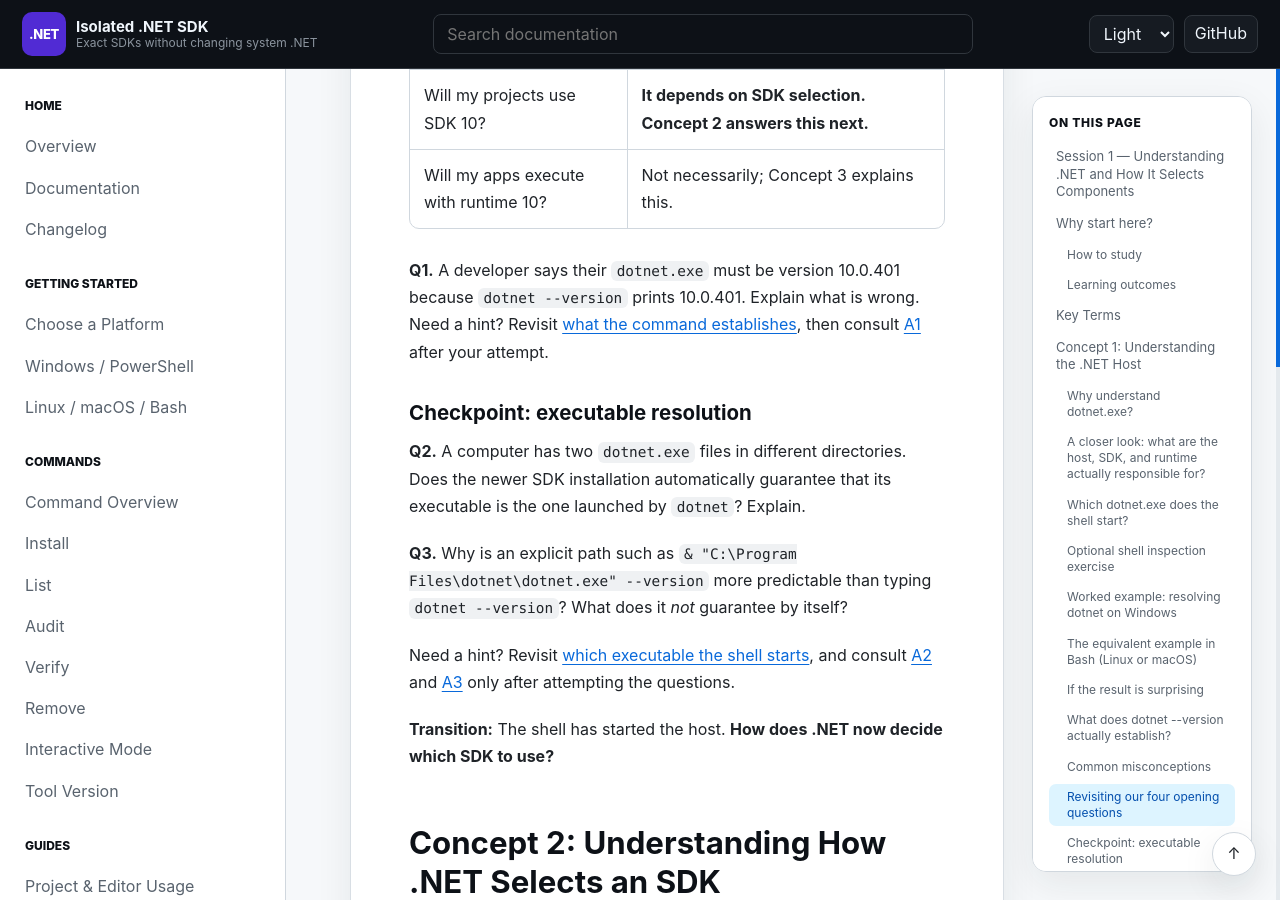
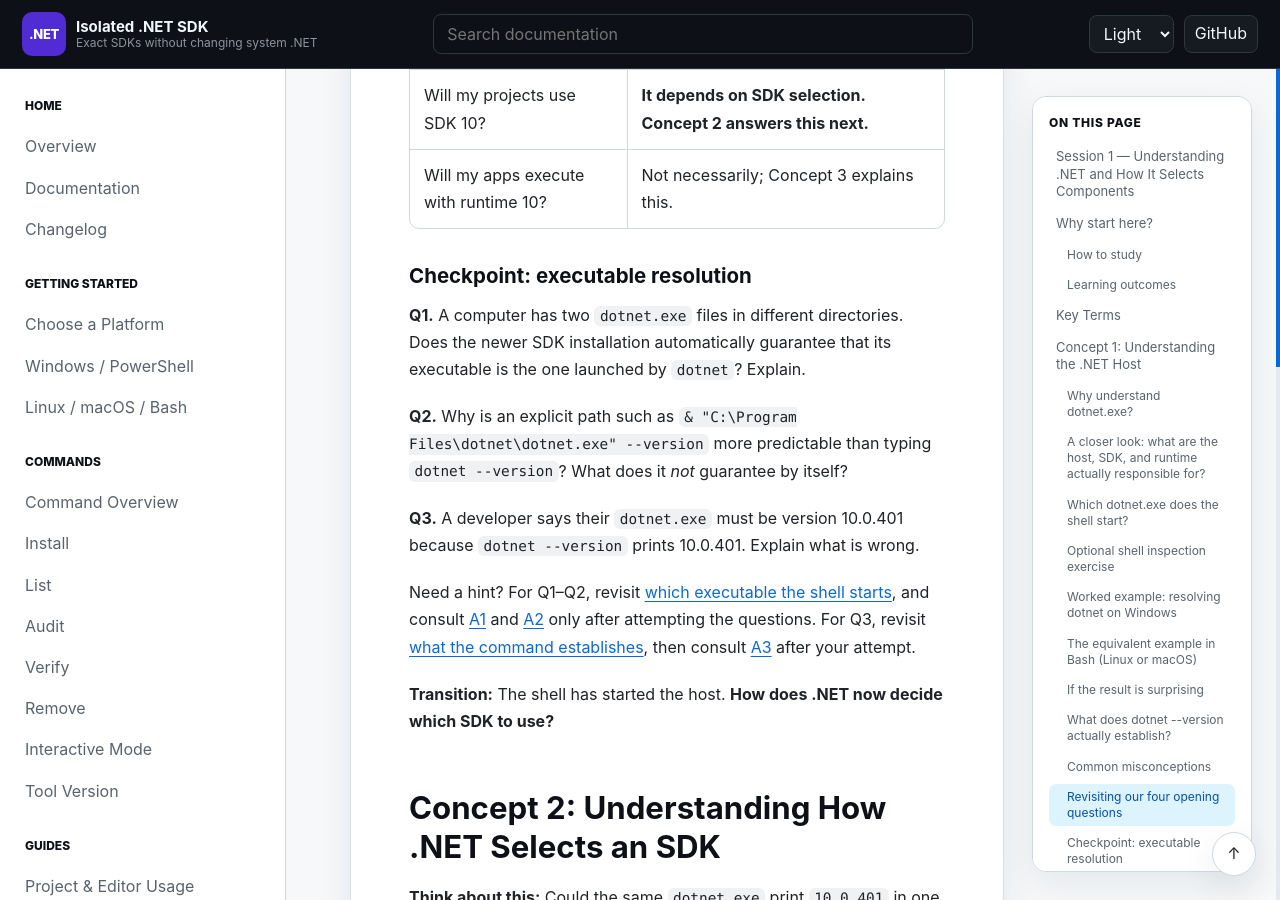
Before and after one commit to infoconex/isolated-dotnet-sdk, a Jekyll site: the page built from docs/training/isolated-dotnet-sdk-session-1-self-paced.md, in a window 1280 px wide and 900 px high, scrolled down 10316 px. Built offline with Jekyll 4.4.1, drawn with Linux system fonts in a browser that asks for light colours; our own code applies the rules of GitHub Pages for plain Markdown files; some of the changed text lies outside the part shown.

Commit message:
docs(training): rotate Q1–Q3 and A1–A3 into diagnostic order

```diff
--- a/docs/training/isolated-dotnet-sdk-session-1-self-paced.md
+++ b/docs/training/isolated-dotnet-sdk-session-1-self-paced.md
@@ -220,16 +220,15 @@
 | Will my projects use SDK 10? | **It depends on SDK selection. Concept 2 answers this next.** |
 | Will my apps execute with runtime 10? | Not necessarily; Concept 3 explains this. |
 
-**Q1.** A developer says their `dotnet.exe` must be version 10.0.401 because `dotnet --version` prints 10.0.401. Explain what is wrong. Need a hint? Revisit [what the command establishes](#what-does-dotnet---version-actually-establish), then consult [A1](#a1) after your attempt.
-
 ### Checkpoint: executable resolution
 
-**Q2.** A computer has two `dotnet.exe` files in different directories. Does the newer SDK installation automatically guarantee that its executable is the one launched by `dotnet`? Explain.
+**Q1.** A computer has two `dotnet.exe` files in different directories. Does the newer SDK installation automatically guarantee that its executable is the one launched by `dotnet`? Explain.
 
-**Q3.** Why is an explicit path such as `& "C:\Program Files\dotnet\dotnet.exe" --version` more predictable than typing `dotnet --version`? What does it *not* guarantee by itself?
+**Q2.** Why is an explicit path such as `& "C:\Program Files\dotnet\dotnet.exe" --version` more predictable than typing `dotnet --version`? What does it *not* guarantee by itself?
 
-Need a hint? Revisit [which executable the shell starts](#which-dotnetexe-does-the-shell-start), and consult [A2](#a2) and [A3](#a3) only after attempting the questions.
+**Q3.** A developer says their `dotnet.exe` must be version 10.0.401 because `dotnet --version` prints 10.0.401. Explain what is wrong.
 
+Need a hint? For Q1–Q2, revisit [which executable the shell starts](#which-dotnetexe-does-the-shell-start), and consult [A1](#a1) and [A2](#a2) only after attempting the questions. For Q3, revisit [what the command establishes](#what-does-dotnet---version-actually-establish), then consult [A3](#a3) after your attempt.
 
 **Transition:** The shell has started the host. **How does .NET now decide which SDK to use?**
 
@@ -598,15 +597,15 @@
 
 ### A1
 
-`dotnet --version` identifies the **selected SDK**, not the host binary's file version or runtime a particular application uses.
+The shell decides which `dotnet` command is resolved, considering aliases/functions, executable lookup and `PATH`. Installing the newest SDK alone doesn't establish what starts.
 
 ### A2
 
-The shell decides which `dotnet` command is resolved, considering aliases/functions, executable lookup and `PATH`. Installing the newest SDK alone doesn't establish what starts.
+A full path fixes the **host executable file**, but not necessarily the selected SDK under applicable SDK policy or which runtime an application executes with.
 
 ### A3
 
-A full path fixes the **host executable file**, but not necessarily the selected SDK under applicable SDK policy or which runtime an application executes with.
+`dotnet --version` identifies the **selected SDK**, not the host binary's file version or runtime a particular application uses.
 
 ### A4
 
```
